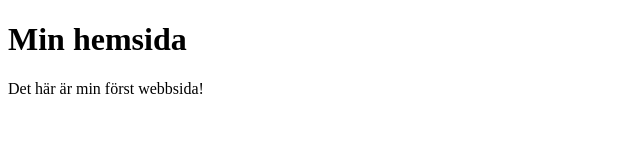
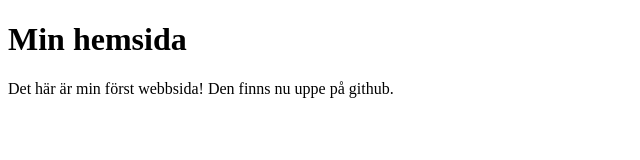
Before and after one commit to minhemsida/minhemsida.github.io, a plain HTML site: page index.html in a window 1280 px wide. Shown: the whole page, without its empty margins (0-640 px from the left). Drawn offline with Linux system fonts and the light colour scheme.

Commit message:
publicerar sidan

```diff
--- a/index.html
+++ b/index.html
@@ -5,7 +5,7 @@
 </head>
 <body>
 	<h1>Min hemsida</h1>
-	<p>Det här är min först webbsida!</p>
+	<p>Det här är min först webbsida! Den finns nu uppe på github.</p>
 </body>
 
 </html>
```
